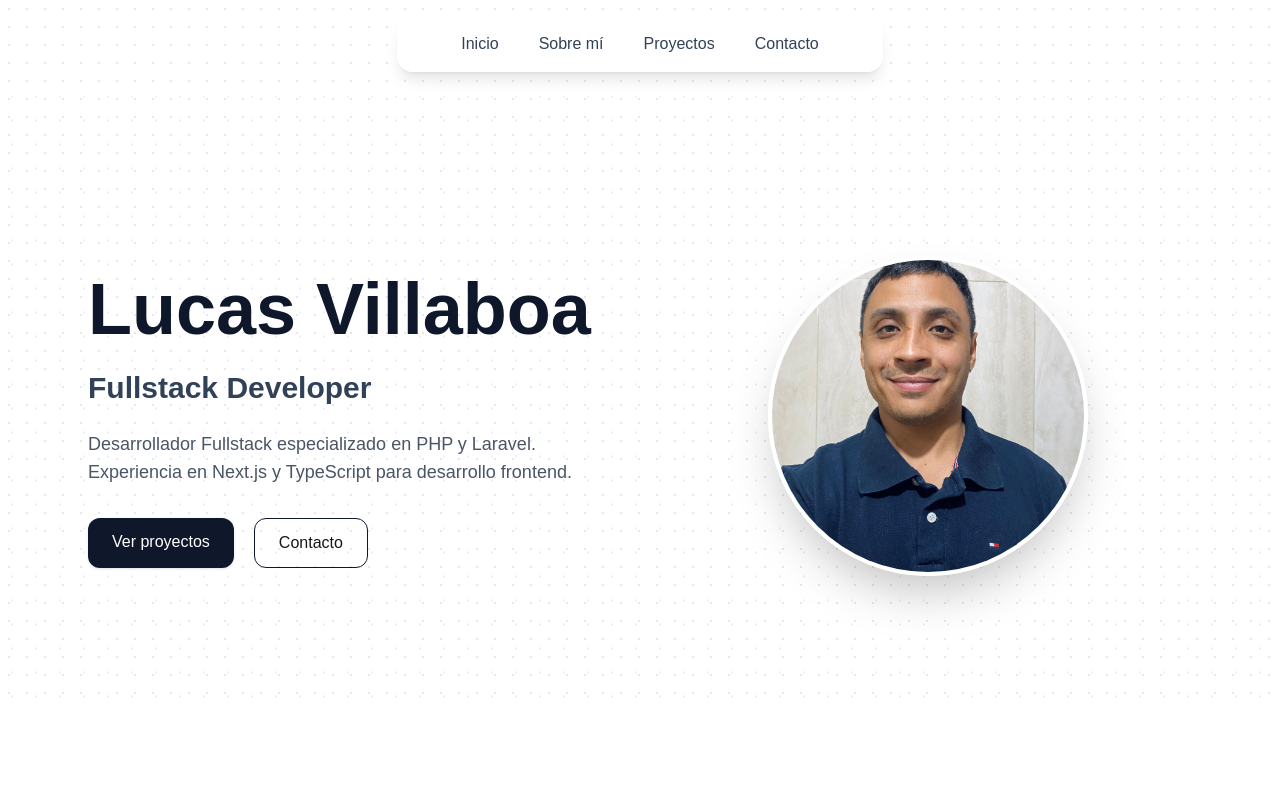
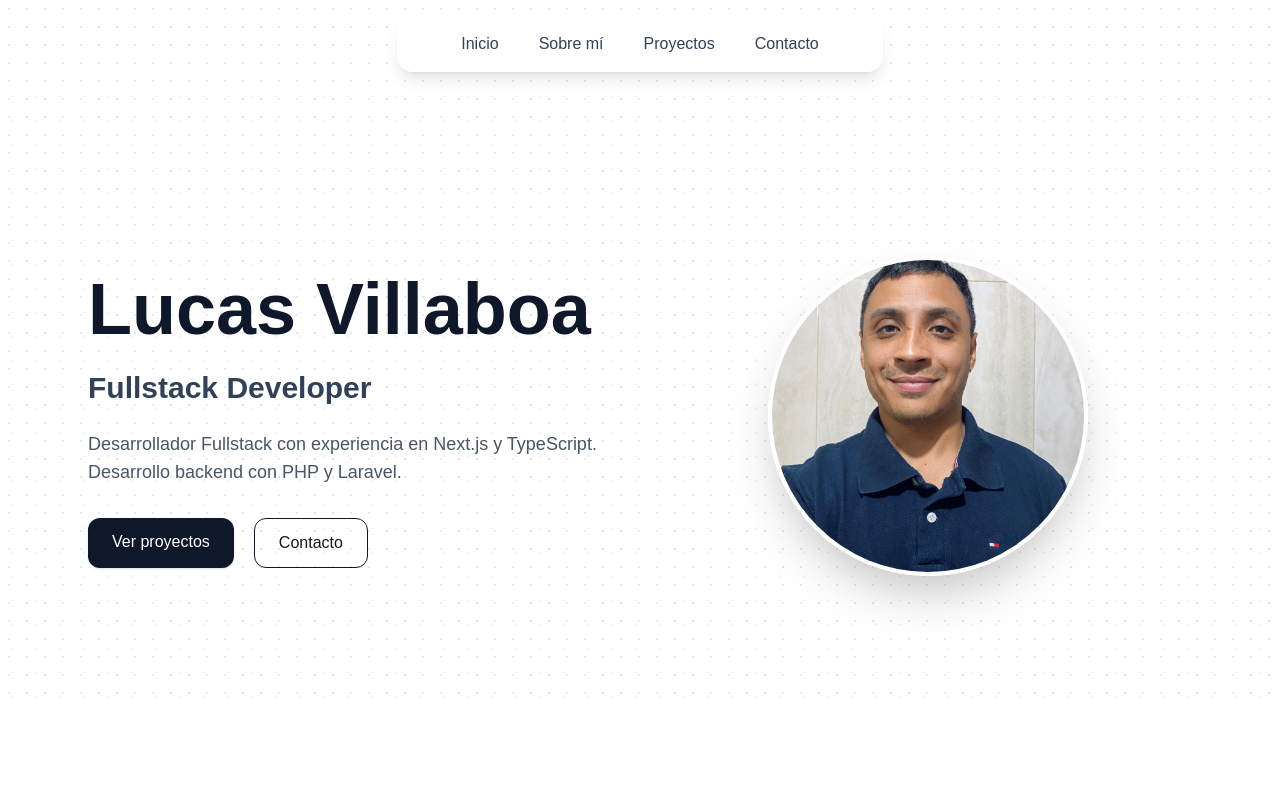
Before and after one commit to LucasVillaboa/portfolio, a Next.js app: page / in a window 1280 px wide. Shown: the top 800 px of the page. Built offline with nearby package versions, Linux system fonts and the light colour scheme.

Commit message:
actualizacion

```diff
--- a/app/components/Hero.tsx
+++ b/app/components/Hero.tsx
@@ -31,8 +31,8 @@ export default function Hero() {
 </h2>
 
 <p className="text-lg text-gray-600 mb-8 max-w-xl">
-  Desarrollador Fullstack especializado en PHP y Laravel.
-  Experiencia en Next.js y TypeScript para desarrollo frontend.
+Desarrollador Fullstack con experiencia en Next.js y TypeScript.
+Desarrollo backend con PHP y Laravel.
 </p>
 
           <div className="flex gap-5">
```
